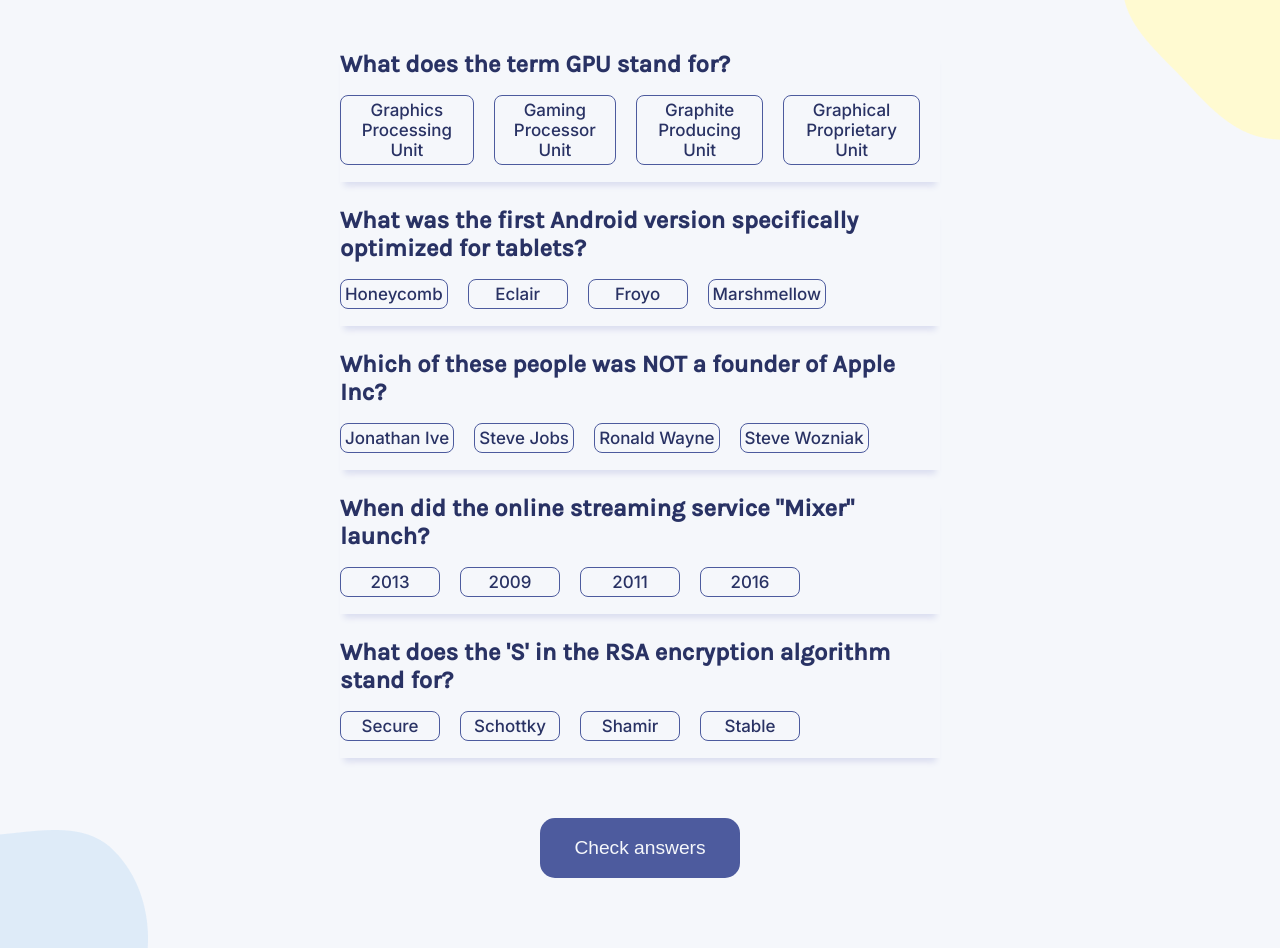
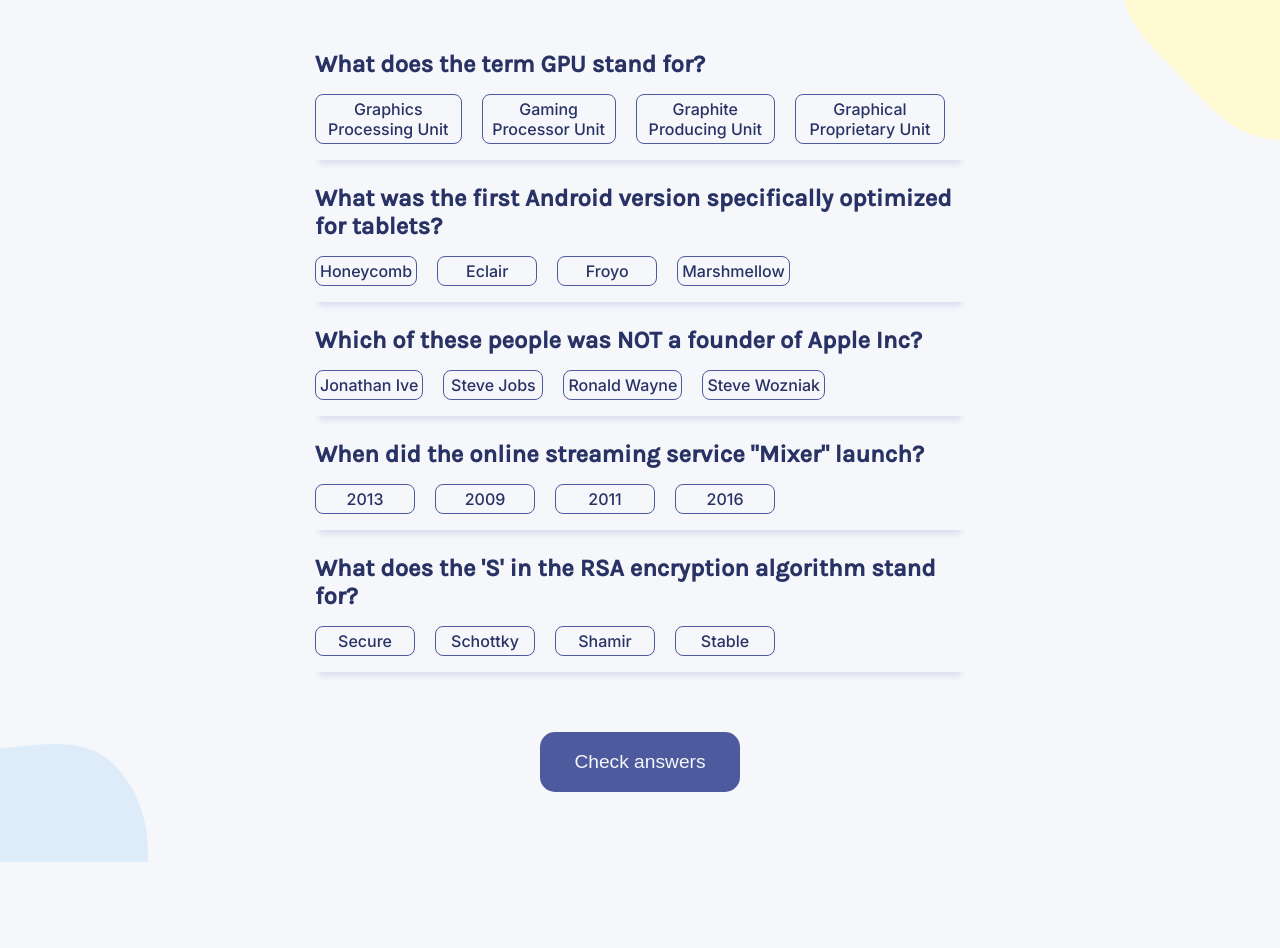
Before and after one commit to Acateel/quizzical, a React (Vite) app: page / in a window 1280 px wide. After the commit the page ends 862 px from the top, so only its background shows below. Built offline with nearby package versions, Linux system fonts and the light colour scheme; no server answers.

Commit message:
change style

```diff
--- a/src/components/Question.css
+++ b/src/components/Question.css
@@ -15,7 +15,6 @@
 
 .question--answer {
     color: #293264;
-    font-size: 1.06em;
     font-weight: 500;
     text-align: center;
 
--- a/src/components/Quizzical.css
+++ b/src/components/Quizzical.css
@@ -1,5 +1,5 @@
 .quizzical {
-    width: 600px;
+    width: 650px;
     margin: 50px auto;
 }
 
```
